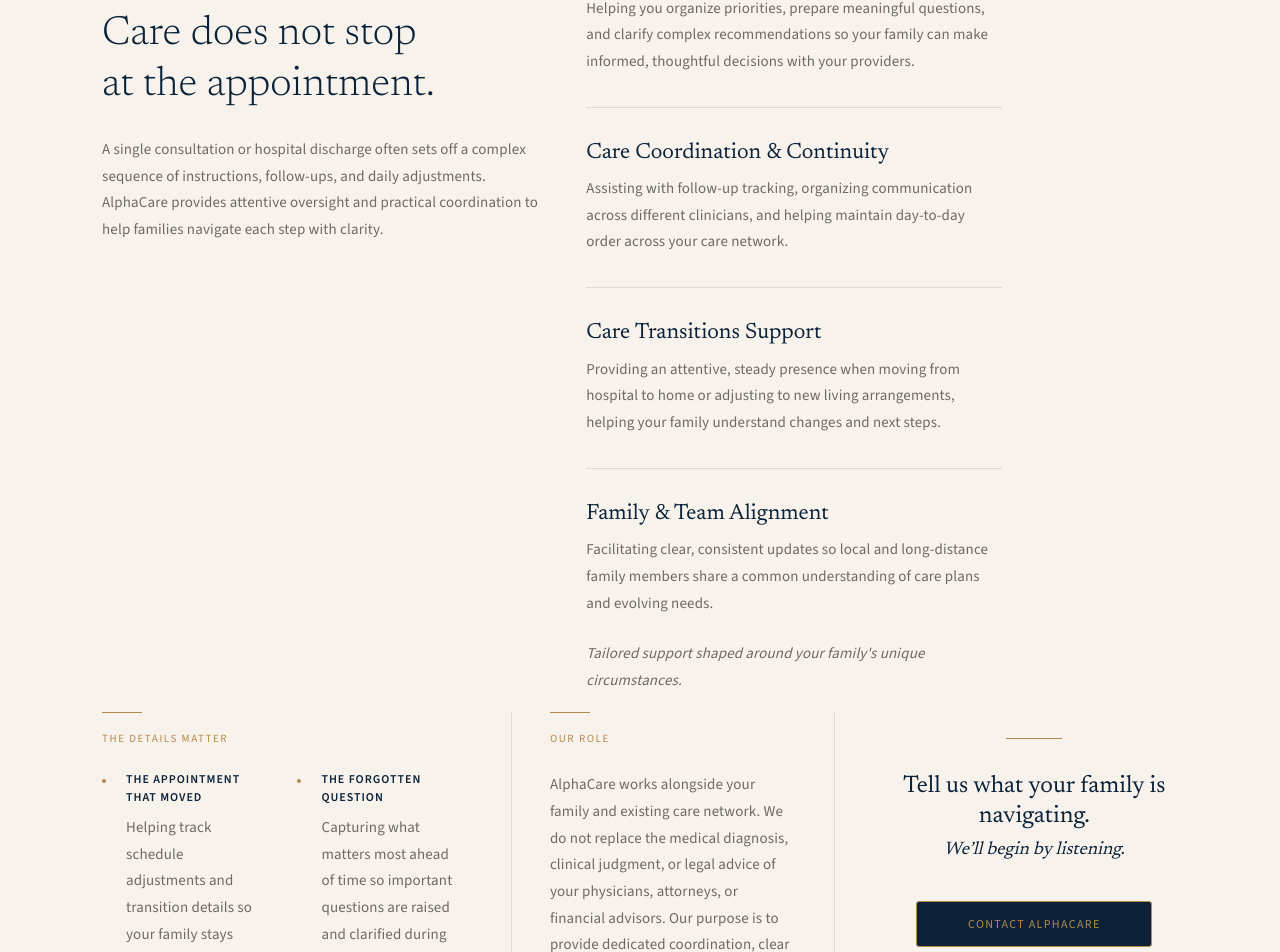
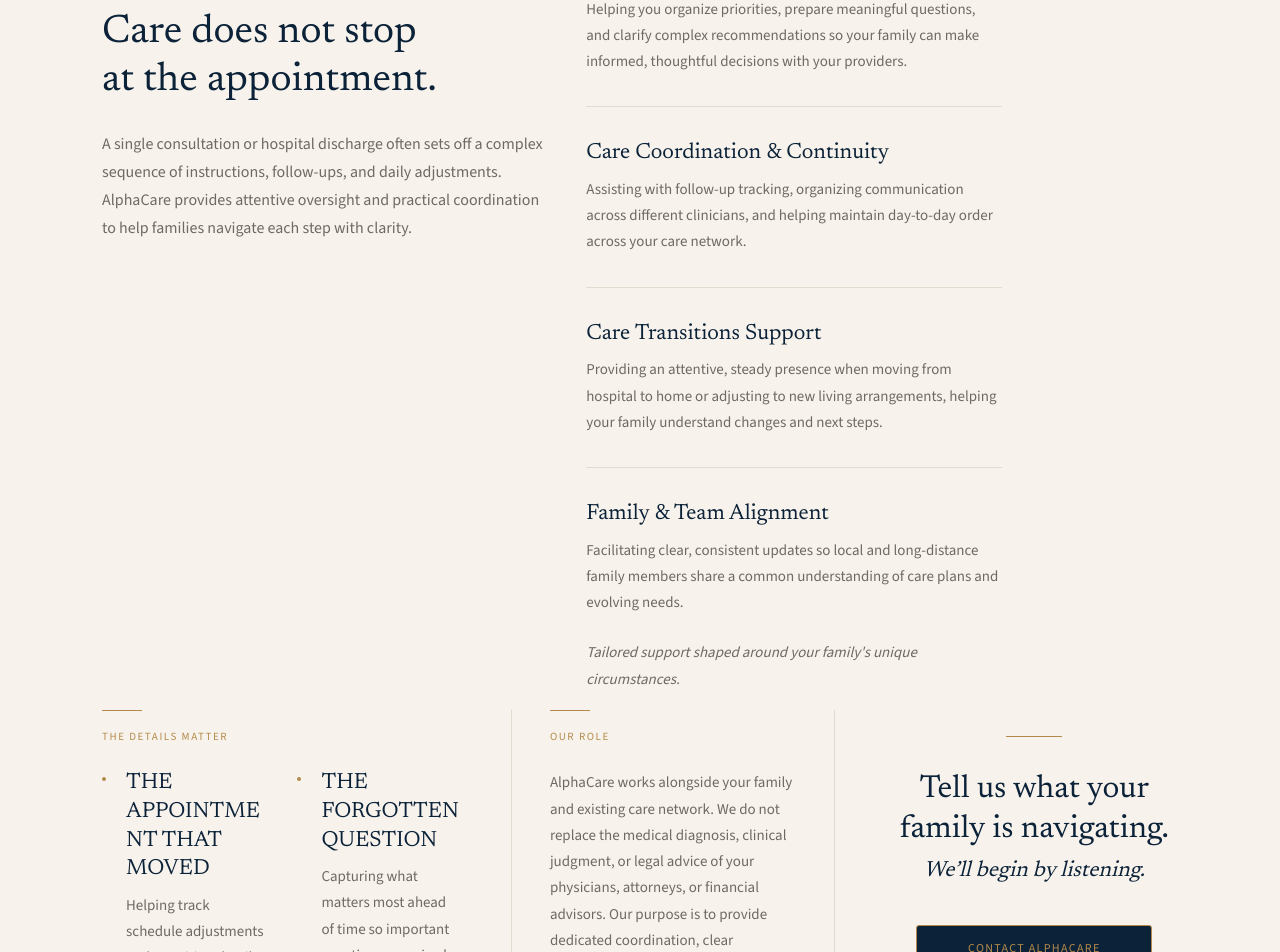
Before and after one commit to alphacareconcierge/alphacare-website, a Next.js app: page /services in a window 1280 px wide. Shown: the part 179-1131 px from the top of the page. Built offline with nearby package versions, Linux system fonts and the light colour scheme.

Commit message:
Normalize scoped main-page typography

```diff
--- a/app/about/page.tsx
+++ b/app/about/page.tsx
@@ -35,12 +35,12 @@ export default function AboutPage() {
           <p className="type-eyebrow">
             About Alpha Care
           </p>
-          <h1 className="mt-[2.3125rem] max-w-2xl font-serif text-4xl font-normal leading-[1.15] tracking-tight text-navy sm:text-5xl lg:text-[3.25rem]">
+          <h1 className="page-heading mt-[2.3125rem] max-w-2xl text-navy">
             Care may involve many people.<br />
-            <span className="font-serif italic font-normal">Families still experience all of it.</span>
+            <span className="italic">Families still experience all of it.</span>
           </h1>
           <span className="mt-[2.125rem] block h-px w-10 bg-gold/60" aria-hidden="true" />
-          <p className="type-body mt-[2rem] max-w-xl text-grayblue">
+          <p className="page-body mt-[2rem] max-w-xl text-grayblue">
             Complex care rarely breaks down in the exam room—it fractures in the quiet spaces between appointments, providers, and family members. Built on years of direct clinical experience, AlphaCare provides the steady coordination and attentive oversight families need to navigate each step with clarity.
           </p>
         </div>
@@ -60,11 +60,11 @@ export default function AboutPage() {
       </section>
 
       <section className="px-6 py-14 text-center sm:px-12 lg:px-[4.3125rem] lg:py-16">
-        <h2 className="mx-auto max-w-3xl font-serif text-[1.375rem] font-light italic leading-[1.35] text-navy sm:text-[1.625rem]">
+        <h2 className="page-section-heading mx-auto max-w-3xl italic text-navy">
           When someone you love needs more care, you shouldn&apos;t have to carry every decision alone.
         </h2>
         <span className="mx-auto my-4 block h-px w-11 bg-gold" aria-hidden="true" />
-        <p className="type-body mx-auto mt-3 max-w-2xl">
+        <p className="page-body-secondary mx-auto mt-3 max-w-2xl text-muted">
           AlphaCare brings clarity, coordination, and a steady presence when families need it most.
         </p>
       </section>
@@ -75,17 +75,17 @@ export default function AboutPage() {
             What Guides Us
           </p>
           <span className="mt-[1.1875rem] block h-px w-8 bg-gold" aria-hidden="true" />
-          <h2 className="type-section mt-8 max-w-[28rem] text-[2rem] font-normal leading-[1.25] text-navy sm:text-[2.5rem]">
+          <h2 className="page-section-heading mt-8 max-w-[28rem] text-navy">
             How we work beside your family <em className="font-serif italic">matters just as much</em> as the logistics we manage.
           </h2>
         </div>
         <div>
           {values.map((value) => (
             <article key={value.title} className="mb-6 border-b border-[#E3DBCF]/50 pb-6 last:mb-0 last:border-b-0 last:pb-0">
-              <h3 className="font-serif text-[1.375rem] font-normal leading-[1.25] text-navy">
+              <h3 className="page-content-heading text-navy">
                 {value.title}
               </h3>
-              <p className="type-body-sm mt-1.5 max-w-md">
+              <p className="page-body-secondary mt-1.5 max-w-md text-muted">
                 {value.copy}
               </p>
             </article>
--- a/app/globals.css
+++ b/app/globals.css
@@ -23,6 +23,77 @@ body {
 }
 
 @layer components {
+  /* Opt-in hierarchy for the four main pages; shared UI keeps its own type. */
+  .page-heading,
+  .page-home-heading,
+  .page-section-heading,
+  .page-content-heading,
+  .page-body,
+  .page-body-secondary {
+    overflow-wrap: anywhere;
+  }
+
+  .page-heading,
+  .page-home-heading {
+    @apply font-serif;
+    font-size: 2rem;
+    font-weight: 400;
+    line-height: 1.2;
+    letter-spacing: 0;
+  }
+
+  .page-section-heading {
+    @apply font-serif;
+    font-size: 1.5rem;
+    font-weight: 400;
+    line-height: 1.25;
+    letter-spacing: 0;
+  }
+
+  .page-content-heading {
+    @apply font-serif;
+    font-size: 1.375rem;
+    font-weight: 400;
+    line-height: 1.3;
+    letter-spacing: 0;
+  }
+
+  .page-body,
+  .page-body-secondary {
+    @apply font-sans;
+    font-size: 1rem;
+    font-weight: 400;
+    line-height: 1.75;
+  }
+
+  .page-body-secondary {
+    font-size: 0.9375rem;
+  }
+
+  @screen lg {
+    .page-heading {
+      font-size: 2.375rem;
+    }
+
+    .page-home-heading {
+      font-size: 3rem;
+    }
+
+    .page-section-heading {
+      font-size: 1.75rem;
+    }
+  }
+
+  @screen xl {
+    .page-heading {
+      font-size: 2.5rem;
+    }
+
+    .page-section-heading {
+      font-size: 2rem;
+    }
+  }
+
   .type-hero {
     @apply font-serif font-normal leading-[1.22] text-navy;
   }
--- a/app/page.tsx
+++ b/app/page.tsx
@@ -31,7 +31,7 @@ export default function HomePage() {
               </p>
             </div>
 
-            <h1 className="font-serif text-[2.45rem] font-normal leading-[1.06] tracking-[-0.02em] text-navy sm:text-[3.2rem] lg:text-[3.875rem] lg:leading-[0.98] lg:tracking-[-0.03em] max-[1200px]:lg:text-[3.35rem]">
+            <h1 className="page-home-heading text-navy">
               <span className="lg:hidden">
                 When care becomes complicated, it helps to have someone beside you.
               </span>
@@ -43,7 +43,7 @@ export default function HomePage() {
               </span>
             </h1>
 
-            <p className="mt-5 w-full max-w-[calc(100vw-3rem)] font-sans text-[1.0625rem] font-light leading-[1.55] text-navy sm:max-w-[34rem] sm:text-[1.125rem] lg:font-normal lg:leading-[1.35]">
+            <p className="page-body mt-5 w-full max-w-[calc(100vw-3rem)] text-navy sm:max-w-[34rem]">
               AlphaCare works with families to understand what is happening,{" "}<br className="hidden lg:block" />
               keep important information connected, and navigate decisions{" "}<br className="hidden lg:block" />
               as needs change.
@@ -78,12 +78,12 @@ export default function HomePage() {
             </p>
           </div>
 
-          <h2 className="w-full max-w-[calc(100vw-3rem)] font-serif text-[2.85rem] font-normal leading-[1.05] tracking-[-0.03em] text-navy sm:max-w-[39rem] max-[1200px]:text-[2.5rem] max-md:text-[2.15rem]">
+          <h2 className="page-section-heading w-full max-w-[calc(100vw-3rem)] text-navy sm:max-w-[39rem]">
             There is a great deal to hold<br className="hidden lg:block" />{" "}
             when someone you love needs care.
           </h2>
 
-          <div className="mt-6 w-full max-w-[calc(100vw-3rem)] space-y-5 font-sans text-[1.0625rem] font-light leading-[1.58] text-navy sm:max-w-[37rem] sm:text-[1.125rem] lg:text-[1.25rem] lg:leading-[1.35]">
+          <div className="page-body mt-6 w-full max-w-[calc(100vw-3rem)] space-y-5 text-navy sm:max-w-[37rem]">
             <p>
               Appointments. Decisions. Questions that arise later.{" "}<br className="hidden lg:block" />
               Information shared with one person but needed by another.{" "}<br className="hidden lg:block" />
@@ -110,7 +110,7 @@ export default function HomePage() {
         <aside className="flex items-center bg-ivory px-6 py-12 sm:px-10 lg:px-14">
           <div>
             <span className="mb-7 block h-px w-11 bg-gold" aria-hidden="true" />
-            <p className="font-serif text-[1.55rem] font-normal italic leading-[1.22] text-gold">
+            <p className="page-content-heading italic text-gold">
               Thoughtful<br />
               support for<br />
               what matters<br />
--- a/app/services/page.tsx
+++ b/app/services/page.tsx
@@ -54,11 +54,11 @@ export default function ServicesPage() {
           <p className="type-eyebrow mb-4">
             How We Can Help
           </p>
-          <h1 className="max-w-[34rem] font-serif text-[clamp(2rem,3.2vw,2.6rem)] font-light leading-[1.25] text-navy">
+          <h1 className="page-heading max-w-[34rem] text-navy">
             Care does not stop<br />
             at the appointment.
           </h1>
-          <p className="type-body mt-[1.5625rem] max-w-md">
+          <p className="page-body mt-[1.5625rem] max-w-md text-muted">
             A single consultation or hospital discharge often sets off a complex sequence of instructions, follow-ups, and daily adjustments. AlphaCare provides attentive oversight and practical coordination to help families navigate each step with clarity.
           </p>
         </div>
@@ -66,16 +66,16 @@ export default function ServicesPage() {
           <div className="mt-[1.1875rem]">
             {helpItems.map((item, index) => (
               <article key={item.title} className={`${index > 0 ? "mt-8 border-t border-divider pt-8" : ""}`}>
-                <h2 className="mb-2 font-serif text-[1.375rem] font-normal leading-[1.25] text-navy">
+                <h2 className="page-content-heading mb-2 text-navy">
                   {item.title}
                 </h2>
-                <p className="type-body-sm max-w-2xl">
+                <p className="page-body-secondary max-w-2xl text-muted">
                   {item.copy}
                 </p>
               </article>
             ))}
           </div>
-          <p className="type-body-sm mt-6 max-w-2xl italic">
+          <p className="page-body-secondary mt-6 max-w-2xl italic text-muted">
             Tailored support shaped around your family&apos;s unique circumstances.
           </p>
         </div>
@@ -92,10 +92,10 @@ export default function ServicesPage() {
               <article key={item.title} className="grid grid-cols-[0.5rem_1fr] gap-4">
                 <span className="mt-[0.5rem] h-1 w-1 rounded-full bg-gold" aria-hidden="true" />
                 <div>
-                  <h3 className="font-sans text-[0.75rem] font-semibold uppercase leading-[1.45] tracking-[0.08em] text-navy">
+                  <h3 className="page-content-heading uppercase text-navy">
                     {item.title}
                   </h3>
-                  <p className="type-body-sm mt-2 max-w-2xl">
+                  <p className="page-body-secondary mt-2 max-w-2xl text-muted">
                     {item.copy}
                   </p>
                 </div>
@@ -108,16 +108,16 @@ export default function ServicesPage() {
           <h2 className="type-eyebrow mb-6 mt-[1.125rem]">
             Our Role
           </h2>
-          <p className="type-body-sm max-w-2xl">
+          <p className="page-body-secondary max-w-2xl text-muted">
             AlphaCare works alongside your family and existing care network. We do not replace the medical diagnosis, clinical judgment, or legal advice of your physicians, attorneys, or financial advisors. Our purpose is to provide dedicated coordination, clear communication, and steady advocacy to support you along the way.
           </p>
         </div>
         <div className="border-divider border-t pt-8 text-center lg:border-l lg:border-t-0 lg:pl-[3.5rem] lg:pt-[1.625rem]">
           <span className="mx-auto block h-px w-14 bg-gold" aria-hidden="true" />
-          <h2 className="mx-auto mt-[2rem] max-w-[23rem] font-serif text-[1.5rem] font-normal leading-[1.25] text-navy">
+          <h2 className="page-section-heading mx-auto mt-[2rem] max-w-[23rem] text-navy">
             Tell us what your family is navigating.
           </h2>
-          <p className="mb-4 mt-2 font-serif text-[1.125rem] font-normal italic leading-[1.25] text-navy">
+          <p className="page-content-heading mb-4 mt-2 italic text-navy">
             We’ll begin by listening.
           </p>
           <Link
```
Also changed, not shown: components/contact-page-client.tsx (+8 -8 lines).
